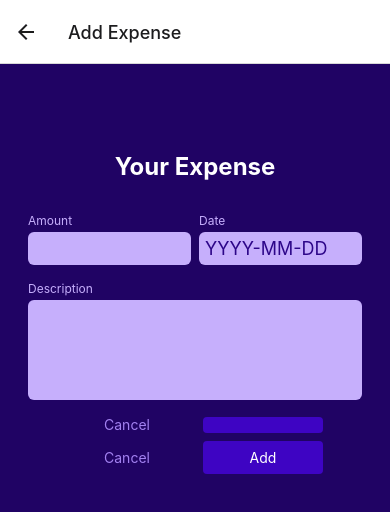
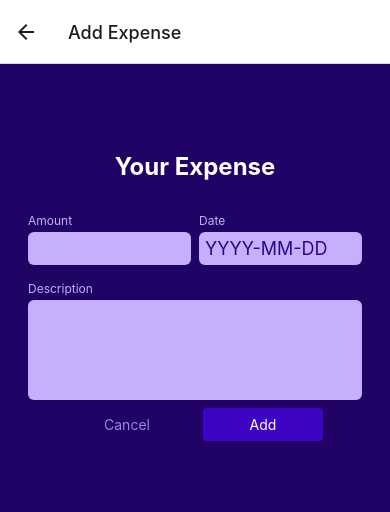
Before and after one commit to kit0-0/site, a React Native app: screen /ManageExpense in a window 390 px wide. Shown: the top 512 px of the page. Built offline with nearby package versions, Linux system fonts and the light colour scheme.

Commit message:
Add TextInput to ManageExpense screen

```diff
--- a/screens/ManageExpense.js
+++ b/screens/ManageExpense.js
@@ -1,17 +1,21 @@
 import { useContext, useLayoutEffect } from 'react';
-import { StyleSheet, View } from 'react-native';
+import { StyleSheet, TextInput, View } from 'react-native';
 
+import ExpenseForm from '../components/ManageExpense/ExpenseForm';
 import Button from '../components/UI/Button';
 import IconButton from '../components/UI/IconButton';
 import { GlobalStyles } from '../constants/styles';
 import { ExpensesContext } from '../store/expenses-context';
-import ExpenseForm from '../components/ManageExpense/ExpenseForm';
 
 function ManageExpense({ route, navigation }) {
   const expensesCtx = useContext(ExpensesContext);
 
   const editedExpenseId = route.params?.expenseId;
   const isEditing = !!editedExpenseId;
+
+  const selectedExpense = expensesCtx.expenses.find(
+    (expense) => expense.id === editedExpenseId
+  );
 
   useLayoutEffect(() => {
     navigation.setOptions({
@@ -28,37 +32,23 @@ function ManageExpense({ route, navigation }) {
     navigation.goBack();
   }
 
-  function confirmHandler() {
+  function confirmHandler(expenseData) {
     if (isEditing) {
-      expensesCtx.updateExpense(
-        editedExpenseId,
-        {
-          description: 'Test!!!!',
-          amount: 29.99,
-          date: new Date('2022-05-20'),
-        }
-      );
+      expensesCtx.updateExpense(editedExpenseId, expenseData);
     } else {
-      expensesCtx.addExpense({
-        description: 'Test',
-        amount: 19.99,
-        date: new Date('2022-05-19'),
-      });
+      expensesCtx.addExpense(expenseData);
     }
     navigation.goBack();
   }
 
   return (
     <View style={styles.container}>
-       <ExpenseForm />
-      <View style={styles.buttons}>
-        <Button style={styles.button} mode="flat" onPress={cancelHandler}>
-          Cancel
-        </Button>
-        <Button style={styles.button} onPress={confirmHandler}>
-          {isEditing ? 'Update' : 'Add'}
-        </Button>
-      </View>
+      <ExpenseForm
+        submitButtonLabel={isEditing ? 'Update' : 'Add'}
+        onSubmit={confirmHandler}
+        onCancel={cancelHandler}
+        defaultValues={selectedExpense}
+      />
       {isEditing && (
         <View style={styles.deleteContainer}>
           <IconButton
@@ -81,15 +71,6 @@ const styles = StyleSheet.create({
     padding: 24,
     backgroundColor: GlobalStyles.colors.primary800,
   },
-  buttons: {
-    flexDirection: 'row',
-    justifyContent: 'center',
-    alignItems: 'center',
-  },
-  button: {
-    minWidth: 120,
-    marginHorizontal: 8,
-  },
   deleteContainer: {
     marginTop: 16,
     paddingTop: 8,
```
